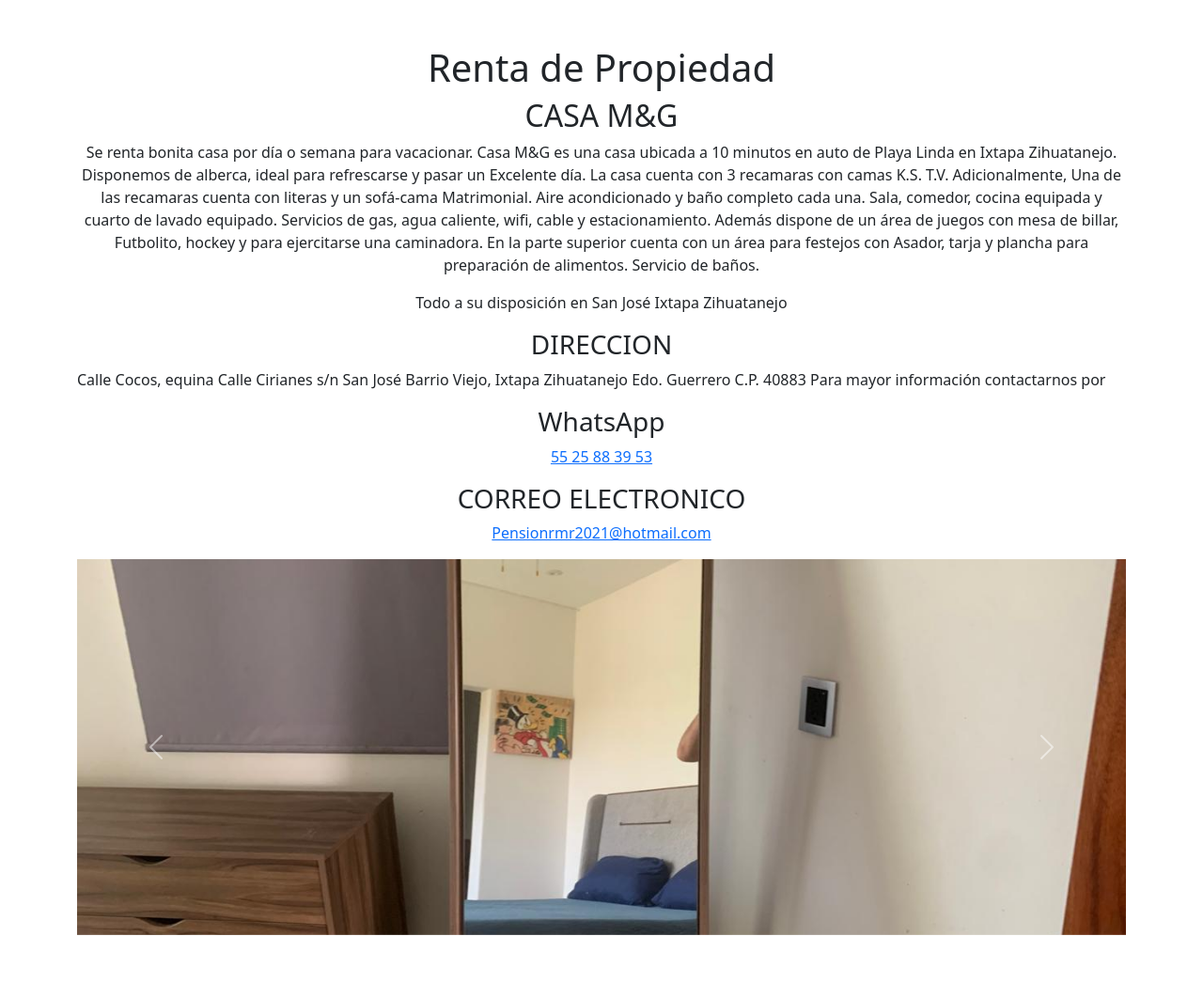
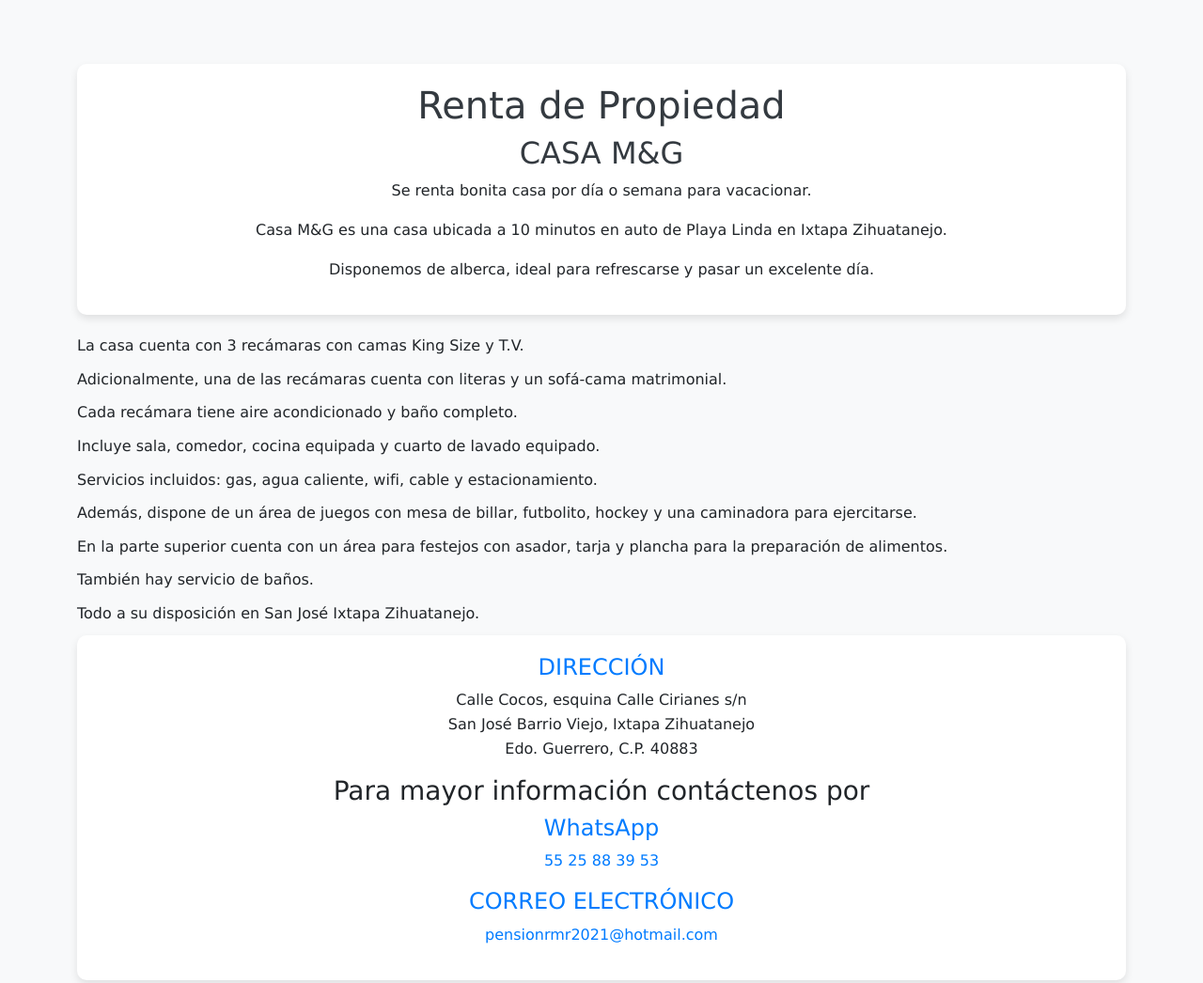
Before and after one commit to Vaalalooke/PropiedadEnVenta, a plain HTML site: page index.html in a window 1280 px wide. Shown: the top 1046 px of the page at 94% size. Before the commit the page ends 995 px from the top, so only its background shows below. Drawn offline with nearby package versions, Linux system fonts and the light colour scheme.

Commit message:
Clearer text

```diff
--- a/index.html
+++ b/index.html
@@ -33,40 +33,78 @@
             max-width: 100%;
         }
     </style>
+    <style>
+        body {
+            font-family: Verdana, Geneva, Tahoma, sans-serif;
+            line-height: 1.6;
+            background-color: #f8f9fa;
+            padding: 20px;
+        }
+        .header, .contact-info {
+            margin-bottom: 20px;
+            padding: 20px;
+            border-radius: 10px;
+            background-color: #ffffff;
+            box-shadow: 0 4px 8px rgba(0, 0, 0, 0.1);
+        }
+        .header h1, .header h2 {
+            color: #343a40;
+        }
+        .property-info p {
+            margin-bottom: 10px;
+        }
+        .contact-info h4 {
+            color: #007bff;
+        }
+        .contact-info a {
+            color: #007bff;
+            text-decoration: none;
+        }
+        .contact-info a:hover {
+            text-decoration: underline;
+        }
+    </style>
 </head>
 <body>
   <div class="container mt-5">
-    <h1 class="text-center">Renta de Propiedad</h1>
-  <h2 id="casa-mg" class="text-center">CASA M&amp;G</h1>
-  <p class="text-center">Se renta bonita casa por día o semana para vacacionar.
-  Casa M&amp;G es una casa ubicada a 10 minutos en auto de Playa Linda en Ixtapa Zihuatanejo.
-  Disponemos de alberca, ideal para refrescarse y pasar un Excelente día.
-  La casa cuenta con 3 recamaras con camas K.S. T.V.
-  Adicionalmente, Una de las recamaras cuenta con literas y un sofá-cama Matrimonial.
-  Aire acondicionado y baño completo cada una.
-  Sala, comedor, cocina equipada y cuarto de lavado equipado.
-  Servicios de gas, agua caliente, wifi, cable y estacionamiento.
-  Además dispone de un área de juegos con mesa de billar, Futbolito, hockey y para ejercitarse una caminadora.
-  En la parte superior cuenta con un área para festejos con Asador, tarja y plancha para preparación de alimentos.
-  Servicio de baños.</p>
+    <div class="header text-center">
+        <h1>Renta de Propiedad</h1>
+        <h2 id="casa-mg">CASA M&amp;G</h2>
+        <p>Se renta bonita casa por día o semana para vacacionar.</p>
+        <p>Casa M&amp;G es una casa ubicada a 10 minutos en auto de Playa Linda en Ixtapa Zihuatanejo.</p>
+        <p>Disponemos de alberca, ideal para refrescarse y pasar un excelente día.</p>
+    </div>
 
-  <p class="text-center">Todo a su disposición en San José Ixtapa Zihuatanejo</p>
+    <div class="property-info">
+        <p>La casa cuenta con 3 recámaras con camas King Size y T.V.</p>
+        <p>Adicionalmente, una de las recámaras cuenta con literas y un sofá-cama matrimonial.</p>
+        <p>Cada recámara tiene aire acondicionado y baño completo.</p>
+        <p>Incluye sala, comedor, cocina equipada y cuarto de lavado equipado.</p>
+        <p>Servicios incluidos: gas, agua caliente, wifi, cable y estacionamiento.</p>
+        <p>Además, dispone de un área de juegos con mesa de billar, futbolito, hockey y una caminadora para ejercitarse.</p>
+        <p>En la parte superior cuenta con un área para festejos con asador, tarja y plancha para la preparación de alimentos.</p>
+        <p>También hay servicio de baños.</p>
+        <p>Todo a su disposición en San José Ixtapa Zihuatanejo.</p>
+    </div>
 
-  <h3 id="direccion" class="text-center">DIRECCION</h2>
+    <div class="contact-info">
+        <h4 id="direccion" class="text-center">DIRECCIÓN</h4>
+        <p class="text-center">Calle Cocos, esquina Calle Cirianes s/n<br>
+        San José Barrio Viejo, Ixtapa Zihuatanejo<br>
+        Edo. Guerrero, C.P. 40883</p>
 
-  <p>Calle Cocos, equina Calle Cirianes s/n
-  San José Barrio Viejo, Ixtapa Zihuatanejo
-  Edo. Guerrero C.P. 40883
-  Para mayor información contactarnos por</p>
+        <h3 class="text-center">Para mayor información contáctenos por</h3>
 
-  <h3 id="whatsapp" class="text-center">WhatsApp</h2>
+        <h4 id="whatsapp" class="text-center">WhatsApp</h4>
+        <p class="text-center">
+            <a href="https://wa.me/525525883953" target="_blank" rel="noopener noreferrer">55 25 88 39 53</a>
+        </p>
 
-  <p class="text-center"><a href="https://wa.me/525525883953">55 25 88 39 53</a></p>
-
-  <h3 id="correo-electronico" class="text-center">CORREO ELECTRONICO</h2>
-
-  <p class="text-center"><a href="mailto:pensionrmr2021@hotmail.com?subject=Solicitud+de+Informaci&oacute;n+sobre+Casa+Vacacional+MyG&amp;body=Me+pongo+en+contacto+con+usted+para+solicitar+m&aacute;s+informaci&oacute;n+sobre+la+casa+vacacional+MyG.%20Estoy+considerando+alquilar+esta+propiedad+para+[menciona+las+fechas+o+rango+de+fechas+que+te+interesan],+y+me+gustar&iacute;a+obtener+m&aacute;s+detalles+antes+de+tomar+una+decisi&oacute;n." target="_blank" rel="noopener noreferrer">Pensionrmr2021@hotmail.com</a></p>
-
+        <h4 id="correo-electronico" class="text-center">CORREO ELECTRÓNICO</h4>
+        <p class="text-center">
+            <a href="mailto:pensionrmr2021@hotmail.com?subject=Solicitud+de+Información+sobre+Casa+Vacacional+MyG&body=Me+pongo+en+contacto+con+usted+para+solicitar+más+información+sobre+la+casa+vacacional+MyG.+Estoy+considerando+alquilar+esta+propiedad+para+[menciona+las+fechas+o+rango+de+fechas+que+te+interesan],+y+me+gustaría+obtener+más+detalles+antes+de+tomar+una+decisión." target="_blank" rel="noopener noreferrer">pensionrmr2021@hotmail.com</a>
+        </p>
+    </div>
     <div id="propertyCarousel" class="carousel slide" data-bs-ride="carousel" data-bs-interval="2000">
         <div class="carousel-inner">
             <div class="carousel-item active">
```
